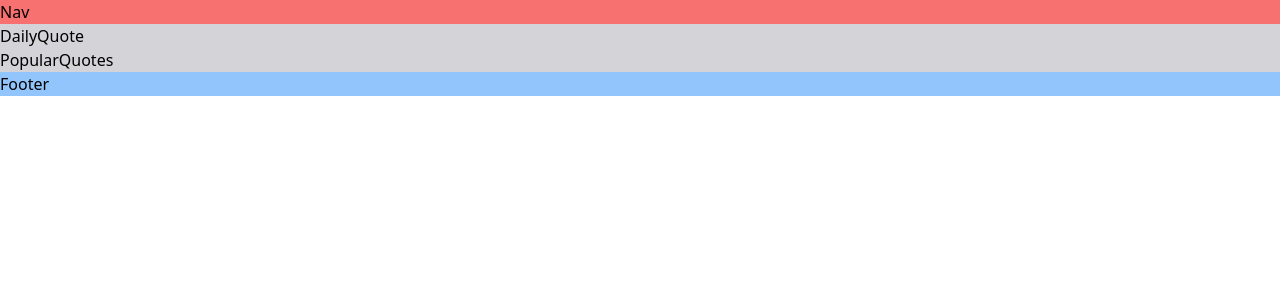
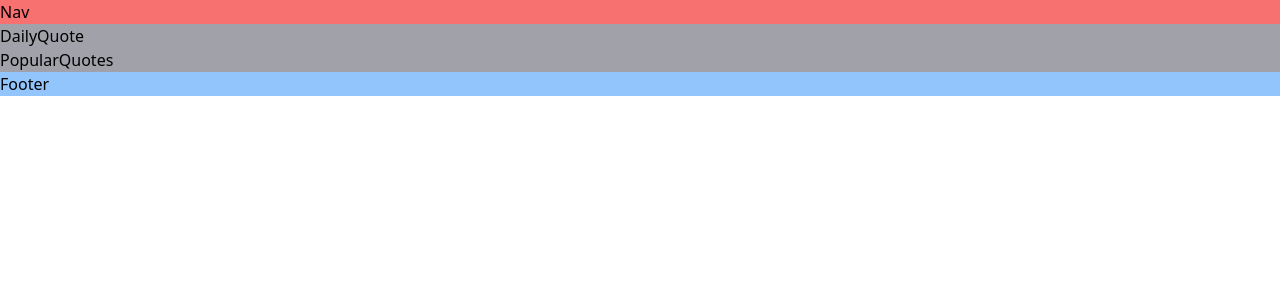
Before and after one commit to Alex-de-code/daily-spark-app, a React (Vite) app: page / in a window 1280 px wide. Shown: the top 300 px of the page. Built offline with nearby package versions, Linux system fonts and the light colour scheme.

Commit message:
test for pulls

```diff
--- a/src/Components/Landing.jsx
+++ b/src/Components/Landing.jsx
@@ -3,7 +3,7 @@ import PopularQuotes from "./PopularQuotes";
 
 const Landing = () => {
   return (
-    <div className="bg-zinc-300">
+    <div className="bg-zinc-400">
       <DailyQuote />
       <PopularQuotes />
     </div>
```
